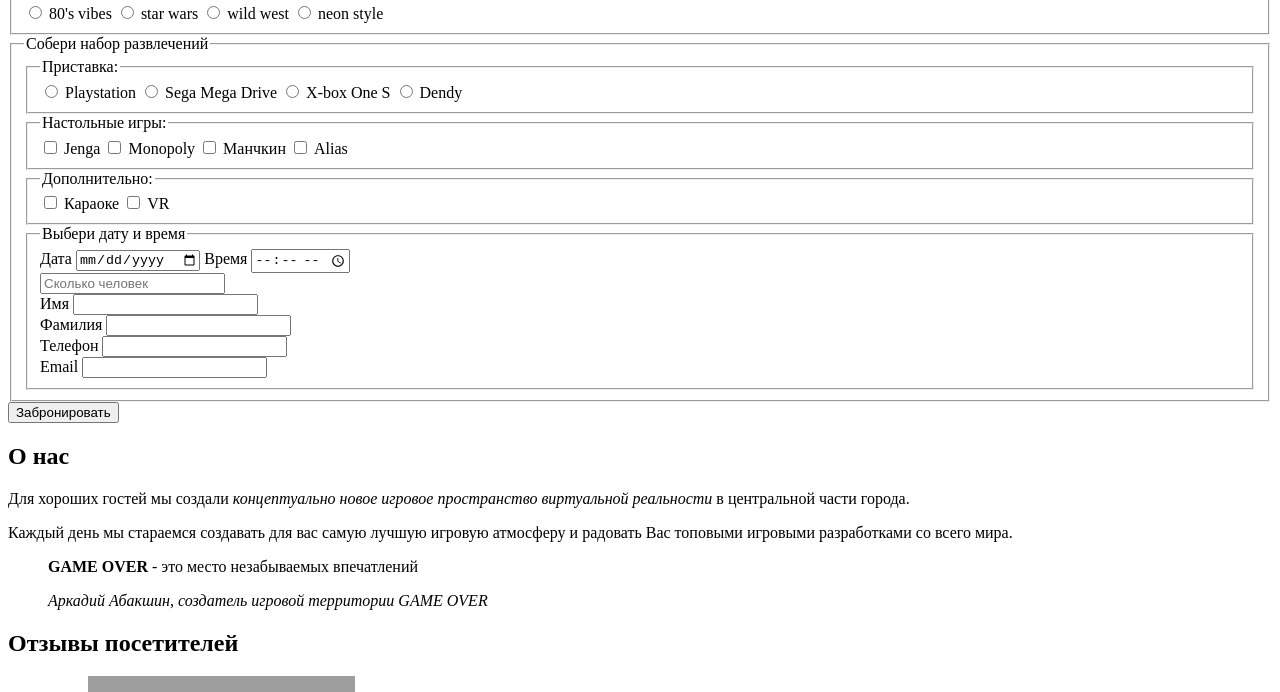
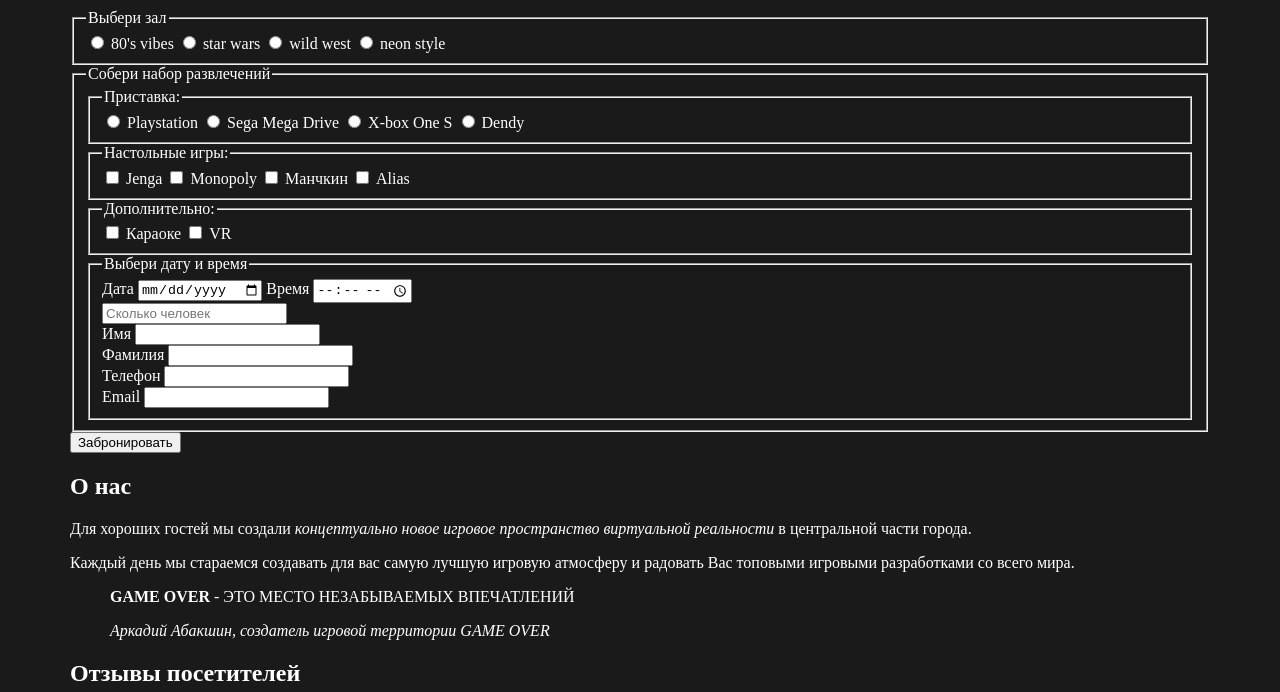
Before and after one commit to Slawone/GO, a plain HTML site: page index.html in a window 1280 px wide. Shown: the part 2108-2800 px from the top of the page. Drawn offline with Linux system fonts and the light colour scheme; grey boxes are pictures that could not be loaded.

Commit message:
add style.css

```diff
--- /dev/null
+++ b/css/style.css
@@ -0,0 +1,18 @@
+* {
+  box-sizing: border-box;
+}
+
+body {
+  background-color: #1b1a1b;
+  color: #fff;
+}
+
+blockquote p {
+  text-transform: uppercase;
+}
+
+.wrapper {
+  width: 1200px;
+  padding: 30px;
+  margin: 0 auto;
+}
--- a/index.html
+++ b/index.html
@@ -5,14 +5,11 @@
   <meta http-equiv="X-UA-Compatible" content="IE=edge">
   <meta name="viewport" content="width=device-width, initial-scale=1.0">
   <link rel="icon" href="img/icon.svg">
-  <title>Модуль 1 - Урок 6</title>
-  <style>
-    html {
-      scroll-behavior: smooth;
-    }
-  </style>
+  <link rel="stylesheet" href="css/style.css">
+  <title>Модуль 2 - Урок 1</title>
 </head>
 <body>
+  <div class="wrapper">
     <header>
       <img src="img/logo.svg" alt="Логотип">
       <h2>Меню</h2>
@@ -254,5 +251,6 @@
         <li><a href="telegram.me">Telegram</a></li>
       </ul>
     </footer>
+  </div>
 </body>
 </html>
```
Lines whose indentation alone changed are shown as unchanged.
